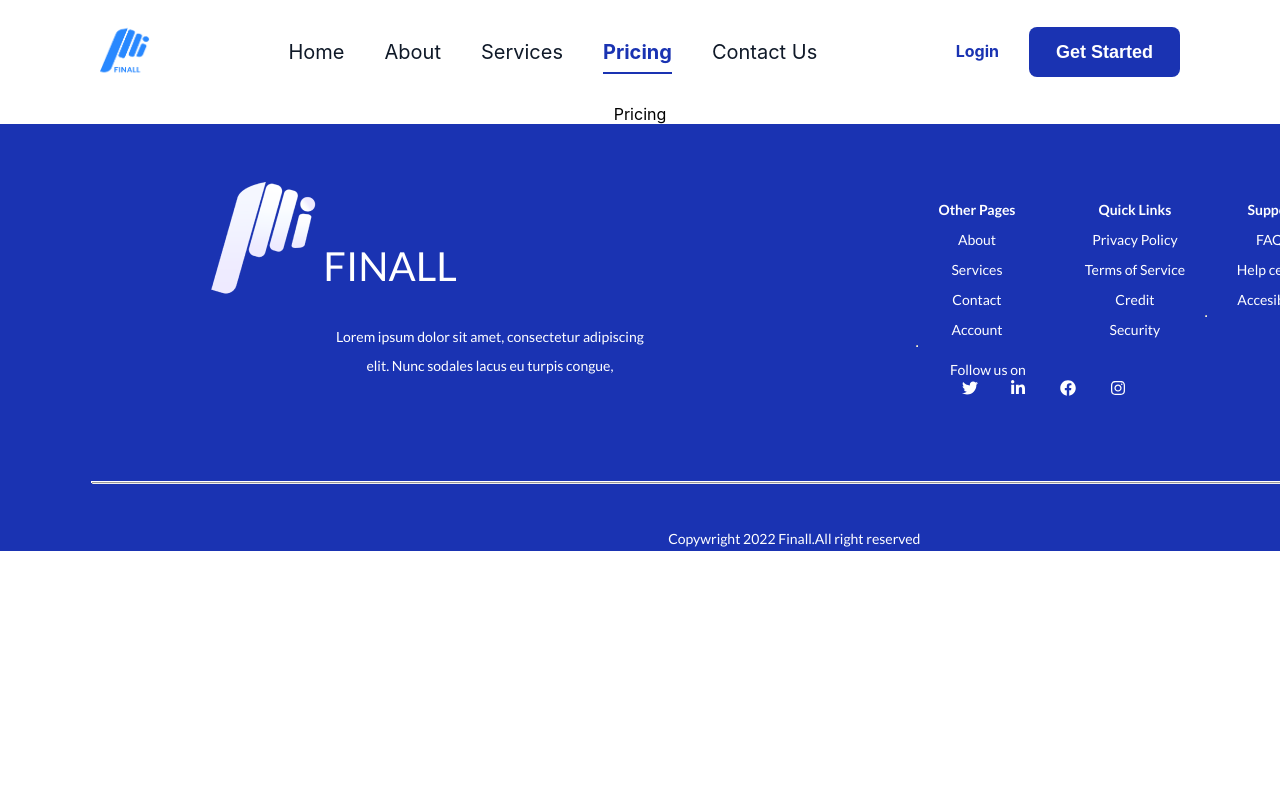
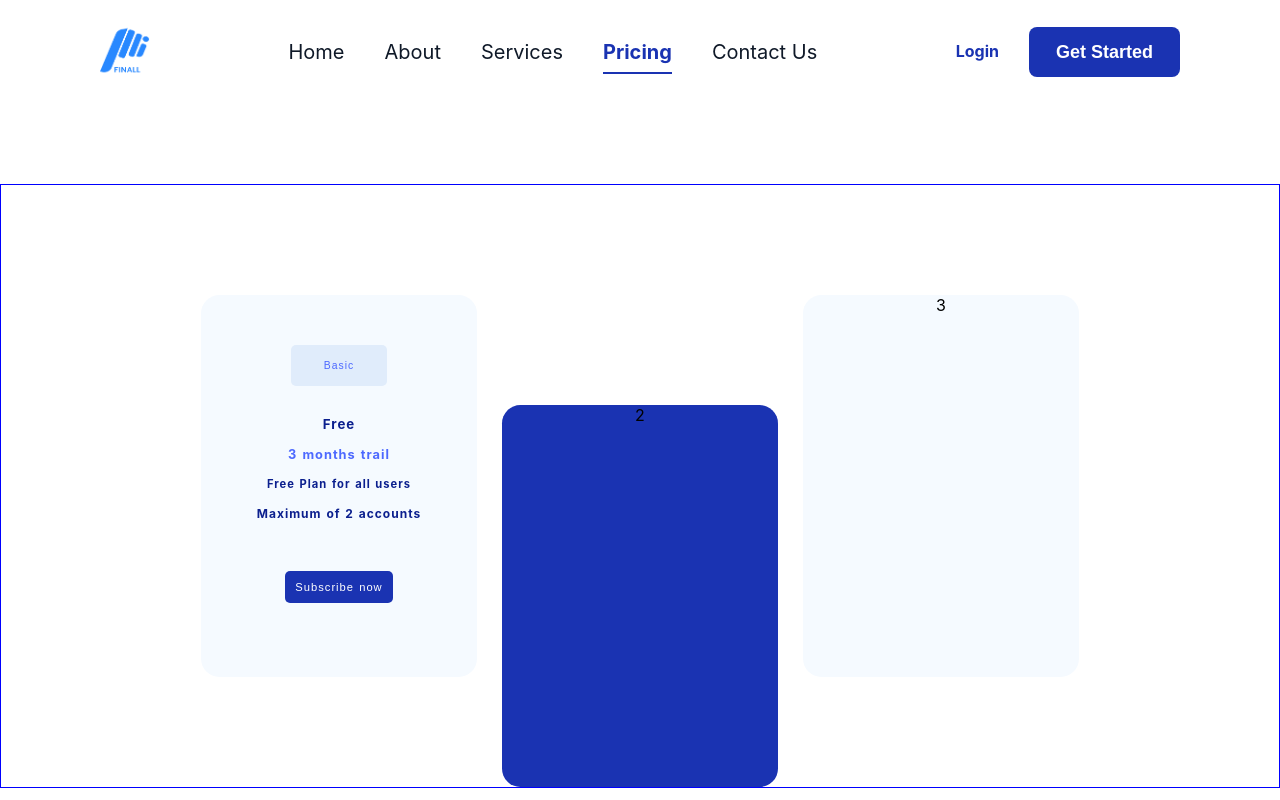
Before and after one commit to FinallNg/finall_frontend, a React (Create React App) app: page /pricing in a window 1280 px wide. Shown: the top 800 px of the page. Built offline with nearby package versions, Linux system fonts and the light colour scheme; the HTML template or start-up script is replaced by a standard one.

Commit message:
pricing in progress

```diff
--- a/src/Components/LandingPage/HeroSection/HeroSection.css
+++ b/src/Components/LandingPage/HeroSection/HeroSection.css
@@ -3,7 +3,7 @@
     flex-direction: column;
     width: 100%;
     background: linear-gradient( 5deg, #fff, #fff, #f0edf9);
-    height: 1650px;
+    height: 1300px;
 
 }
 
@@ -22,10 +22,12 @@
 
 .business, .goals, .spending {
     height:400px;
-    margin-bottom: 20px;
     margin: 60px 0px;
 }
 
+.spending {
+    margin-bottom: -150px;
+}
 
 .hero-container {
     display: flex;
--- a/src/Components/LandingPage/HeroSection/HeroSection.js
+++ b/src/Components/LandingPage/HeroSection/HeroSection.js
@@ -1,5 +1,5 @@
 import React from 'react'
-import './HeroSection.css'
+import './herosection.css'
 import HeroSectionButton from './HeroSectionButton'
 import HeroSubButton from './HeroSubButton'
 
--- a/src/Components/LandingPage/SpendingHabit/SpendingHabit.js
+++ b/src/Components/LandingPage/SpendingHabit/SpendingHabit.js
@@ -1,6 +1,6 @@
 import React from 'react'
 import HeroSubButton from '../HeroSection/HeroSubButton'
-import './SpendingHabit.css'
+import './spendinghabit.css'
 
 const SpendingHabit = () => {
   return (
--- a/src/Components/Pricing/Pricing.css
+++ b/src/Components/Pricing/Pricing.css
@@ -0,0 +1,132 @@
+.pricing {
+    display: flex;
+    width: 100%;
+    justify-content: center;
+    align-items: center;
+    margin: 80px 0px;
+    border: 1px solid blue;
+}
+
+.pricing-box {
+    width: 312.5px;
+    height: 382.4px;
+    border-radius: 18.38px;
+    background-color:#F5FAFF;
+    display: flex;
+    flex-direction: column;
+
+
+
+}
+.pricing-box:active,
+.pricing-box:hover {
+    border: 2px solid rgb(131, 180, 182);
+}
+
+.pricing-box:last-child {
+    margin-right: 200px;
+}
+
+.pricing-box:first-child {
+    margin-left: 200px;
+    margin-right: 25px;
+}
+
+
+.pricing-box:nth-child(2) {
+    margin-top: 220px;
+    margin-right: 25px;
+    background-color: #1A33B2 ;
+}
+
+
+.pricing-button1 {
+    width: 100%;
+    display: flex;
+    align-items: center;
+    justify-content: center;
+    height: 41.36px;
+    margin-top: 50px;
+}
+
+
+.pricebutton1 {
+
+
+}
+
+.pricebutton1 a {
+
+}
+
+.pricebutton1 button {
+    width: 95.59px;
+    height: 41.36px;
+    background-color: #E0ECFB;
+    border: none;
+    border-radius: 5px;
+    color: #4D69FF;
+    font-size: 65%;
+    letter-spacing: 1px;
+}
+
+.pricebutton1 button:active,
+.pricebutton1 button:hover {
+    border: 2px solid rgb(131, 180, 182);;
+}
+
+.price h5 {
+    margin: 30px 0px 15px 0px;
+    letter-spacing: 1px;
+    color: #0B1F8E;
+}
+
+.price-desc h6 {
+    color: #4D69FF;
+    font-size: 80%;
+    letter-spacing: 1px;
+    word-spacing: 1px;
+    margin-bottom: 15px;
+}
+
+
+.pricing-para1 {
+    color: #0B1F8E;
+    font-size: 70%;
+    letter-spacing: 1px;
+    word-spacing: 1px;
+    font-weight: 700;
+    margin-bottom: 15px;
+}
+
+.pricing-para2 {
+    color: #0B1F8E;
+    font-size: 75%;
+    letter-spacing: 1px;
+    word-spacing: 1px;
+    font-weight: 700;
+    margin-bottom: 50px;
+}
+
+
+.pricingbutton2 {
+
+}
+
+.pricingbutton2 button {
+    padding: 10px;
+    background-color:#1A33B2 ;
+    color: #fff;
+    letter-spacing: 1px;
+    word-spacing: 1px;
+    border: none;
+    border-radius: 5px;
+    font-size: 70%;
+}
+
+.pricingbutton2 button:active,
+.pricingbutton2 button:hover {
+    text-decoration: underline;
+    text-decoration-color: #668088;
+
+}
--- a/src/Components/Pricing/Pricing.js
+++ b/src/Components/Pricing/Pricing.js
@@ -1,8 +1,28 @@
 import React from 'react'
+import './Pricing.css'
+import PricingButton1 from './PricingButton1'
+import PricingButton2 from './PricingButton2'
 
 const Pricing = () => {
   return (
-    <div>Pricing</div>
+    <div className='pricing'>
+      <div className='pricing-box'>
+        <div className='pricing-button1'>
+          <PricingButton1 />
+        </div>
+        <div className='price'><h5>Free</h5></div>
+        <div className='price-desc'><h6>3 months trail</h6></div>
+        <div className='pricing-para1'><p>Free Plan for all users</p></div>
+        <div className='pricing-para2'><p>Maximum of 2 accounts</p></div>
+        <div className='pricing-button2'>
+          <PricingButton2 />
+        </div>
+
+      </div>
+      <div className='pricing-box'>2</div>
+      <div className='pricing-box'>3</div>
+
+    </div>
   )
 }
 
--- /dev/null
+++ b/src/Components/Pricing/PricingButton1.js
@@ -0,0 +1,11 @@
+import React from 'react'
+
+const PricingButton1 = () => {
+  return (
+    <div className='pricebutton1'>
+         <a href=''><button>Basic</button></a>
+    </div>
+  )
+}
+
+export default PricingButton1
--- /dev/null
+++ b/src/Components/Pricing/PricingButton2.js
@@ -0,0 +1,11 @@
+import React from 'react'
+
+const PricingButton2 = () => {
+  return (
+    <div className='pricingbutton2'>
+        <a href='' ><button>Subscribe now</button></a>
+    </div>
+  )
+}
+
+export default PricingButton2
```
